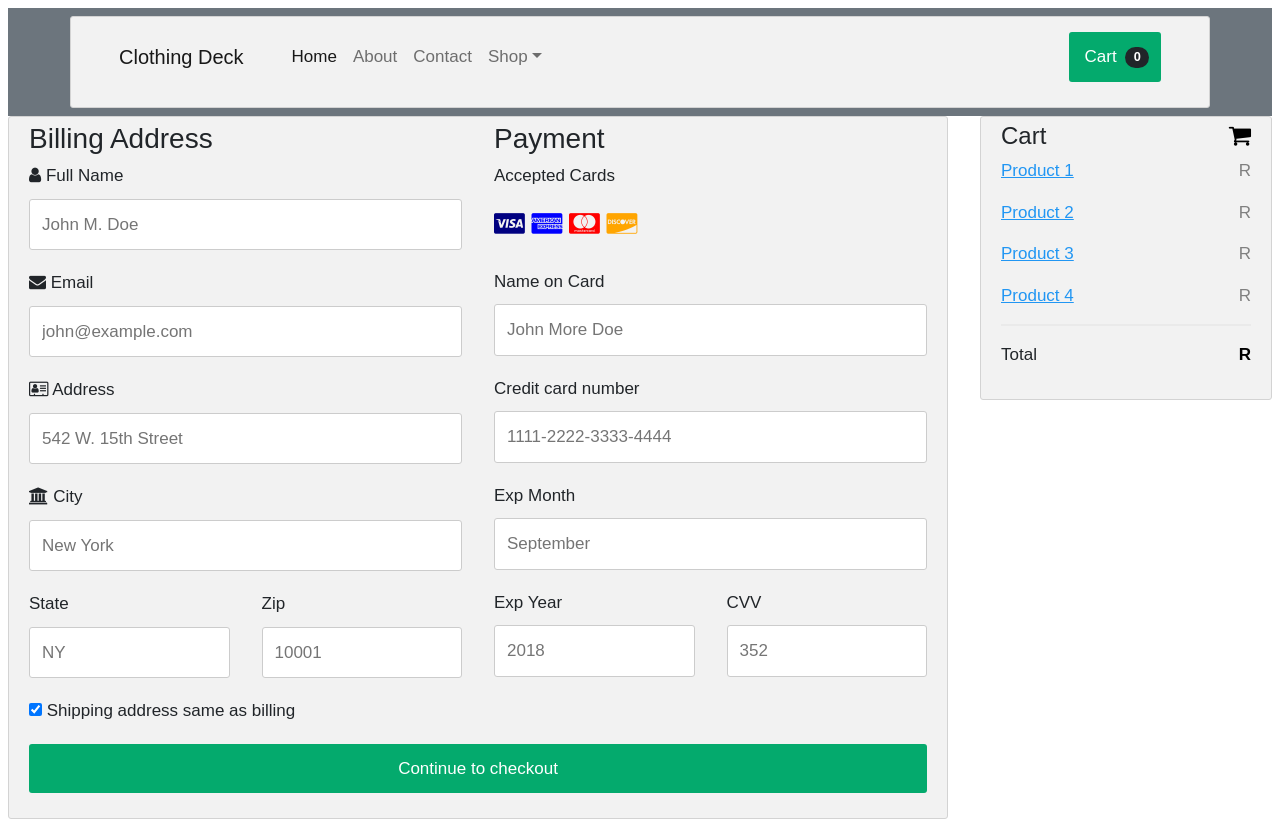
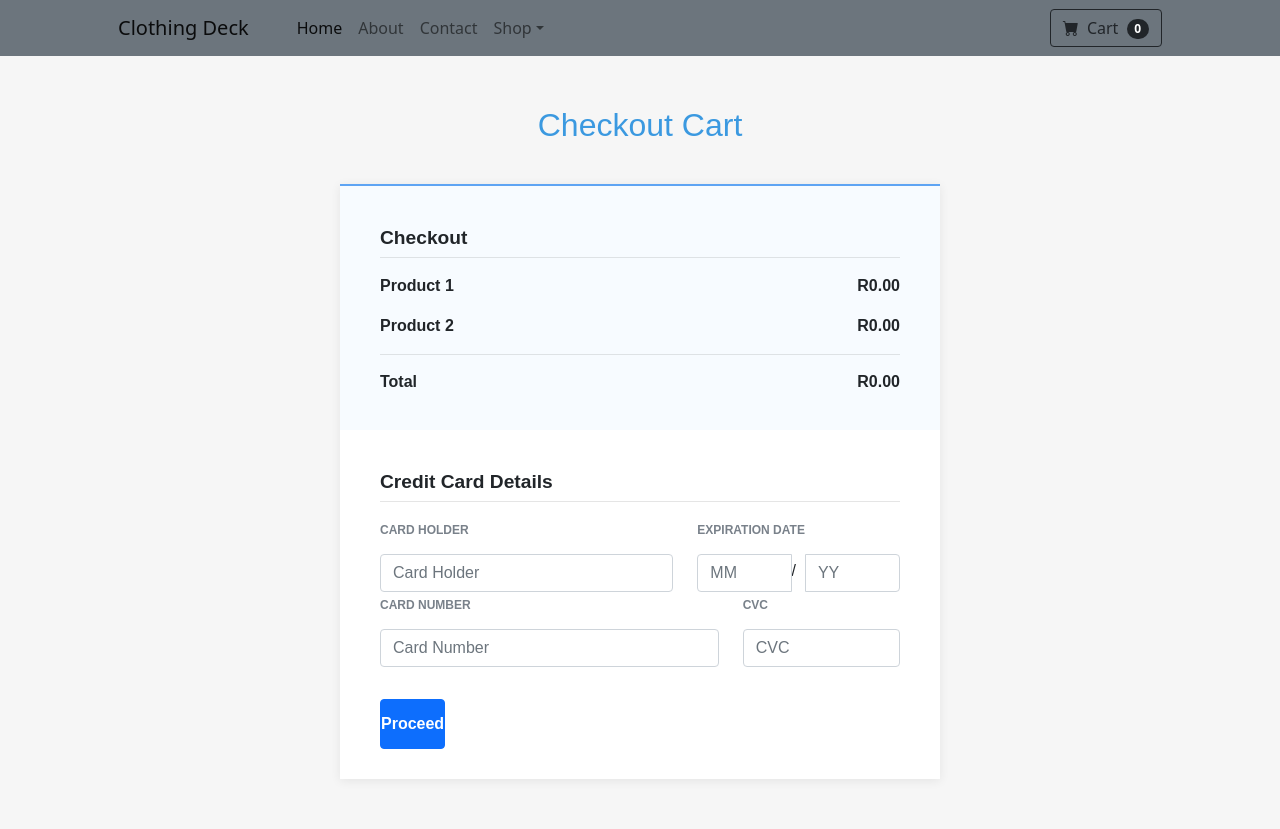
Before and after one commit to CameronBowen09/Git-Practice-Repository-Team-Website, a plain HTML site: page checkout.html in a window 1280 px wide. Drawn offline with nearby package versions, Linux system fonts and the light colour scheme.

Commit message:
checkout

```diff
--- a/checkout.html
+++ b/checkout.html
@@ -1,131 +1,41 @@
 <!DOCTYPE html>
-<html>
+<html lang="en">
+
 <head>
-<meta name="viewport" content="width=device-width, initial-scale=1">
-<link rel="stylesheet" href="https://cdnjs.cloudflare.com/ajax/libs/font-awesome/4.7.0/css/font-awesome.min.css">
+  <meta charset="utf-8" />
+  <meta name="viewport" content="width=device-width, initial-scale=1, shrink-to-fit=no" />
+  <meta name="description" content="" />
+  <meta name="author" content="" />
+  <title>Clothing Deck</title>
+  <!-- Favicon-->
+  <link rel="icon" type="image/x-icon" href="assets/icon.png" />
+  <!-- Bootstrap icons-->
+  <link href="https://cdn.jsdelivr.net/npm/bootstrap-icons@1.5.0/font/bootstrap-icons.css" rel="stylesheet" />
+  <!-- Core theme CSS (includes Bootstrap)-->
   <link href="css/styles.css" rel="stylesheet" />
-<style>
-body {
-  font-family: Arial;
-  font-size: 17px;
-  padding: 8px;
-}
+</head>
 
-* {
-  box-sizing: border-box;
-}
-
-.row {
-  display: -ms-flexbox; /* IE10 */
-  display: flex;
-  -ms-flex-wrap: wrap; /* IE10 */
-  flex-wrap: wrap;
-  margin: 0 -16px;
-}
-
-.col-25 {
-  -ms-flex: 25%; /* IE10 */
-  flex: 25%;
-}
-
-.col-50 {
-  -ms-flex: 50%; /* IE10 */
-  flex: 50%;
-}
-
-.col-75 {
-  -ms-flex: 75%; /* IE10 */
-  flex: 75%;
-}
-
-.col-25,
-.col-50,
-.col-75 {
-  padding: 0 16px;
-}
-
-.container {
-  background-color: #f2f2f2;
-  padding: 5px 20px 15px 20px;
-  border: 1px solid lightgrey;
-  border-radius: 3px;
-}
-
-input[type=text] {
-  width: 100%;
-  margin-bottom: 20px;
-  padding: 12px;
-  border: 1px solid #ccc;
-  border-radius: 3px;
-}
-
-label {
-  margin-bottom: 10px;
-  display: block;
-}
-
-.icon-container {
-  margin-bottom: 20px;
-  padding: 7px 0;
-  font-size: 24px;
-}
-
-.btn {
-  background-color: #04AA6D;
-  color: white;
-  padding: 12px;
-  margin: 10px 0;
-  border: none;
-  width: 100%;
-  border-radius: 3px;
-  cursor: pointer;
-  font-size: 17px;
-}
-
-.btn:hover {
-  background-color: #45a049;
-}
-
-a {
-  color: #2196F3;
-}
-
-hr {
-  border: 1px solid lightgrey;
-}
-
-span.price {
-  float: right;
-  color: grey;
-}
-
-/* Responsive layout - when the screen is less than 800px wide, make the two columns stack on top of each other instead of next to each other (also change the direction - make the "cart" column go on top) */
-@media (max-width: 800px) {
-  .row {
-    flex-direction: column-reverse;
-  }
-  .col-25 {
-    margin-bottom: 20px;
-  }
-}
-</style>
-</head>
 <body>
-
+  <!-- Navigation-->
   <nav class="navbar navbar-expand-lg bg-secondary navbar-light">
     <div class="container px-4 px-lg-5">
       <a class="navbar-brand" href="#!">Clothing Deck</a>
-            <button class="navbar-toggler" type="button" data-bs-toggle="collapse" data-bs-target="#navbarSupportedContent" aria-controls="navbarSupportedContent" aria-expanded="false" aria-label="Toggle navigation"><span class="navbar-toggler-icon"></span></button>
+      <button class="navbar-toggler" type="button" data-bs-toggle="collapse" data-bs-target="#navbarSupportedContent"
+        aria-controls="navbarSupportedContent" aria-expanded="false" aria-label="Toggle navigation"><span
+          class="navbar-toggler-icon"></span></button>
       <div class="collapse navbar-collapse" id="navbarSupportedContent">
         <ul class="navbar-nav me-auto mb-2 mb-lg-0 ms-lg-4">
           <li class="nav-item"><a class="nav-link active" aria-current="page" href="#!">Home</a></li>
-                    <li class="nav-item"><a class="nav-link" href="#!">About</a></li>
-                    <li class="nav-item"><a class="nav-link" href="#!">Contact</a></li>
+          <li class="nav-item"><a class="nav-link" href="#about">About</a></li>
+          <li class="nav-item"><a class="nav-link" href="#contact">Contact</a></li>
           <li class="nav-item dropdown">
-                        <a class="nav-link dropdown-toggle" id="navbarDropdown" href="#" role="button" data-bs-toggle="dropdown" aria-expanded="false">Shop</a>
+            <a class="nav-link dropdown-toggle" id="navbarDropdown" href="#" role="button" data-bs-toggle="dropdown"
+              aria-expanded="false">Shop</a>
             <ul class="dropdown-menu" aria-labelledby="navbarDropdown">
               <li><a class="dropdown-item" href="#!">All Products</a></li>
-                                <li><hr class="dropdown-divider" /></li>
+              <li>
+                <hr class="dropdown-divider" />
+              </li>
               <li><a class="dropdown-item" href="#!">Mens</a></li>
               <li><a class="dropdown-item" href="#!">Women</a></li>
             </ul>
@@ -142,82 +52,68 @@ span.price {
     </div>
   </nav>
 
+  <main class="page payment-page">
+    <section class="payment-form dark">
+      <div class="container">
+        <div class="block-heading">
+          <h2>Checkout Cart</h2>
+
+        </div>
+        <form>
+          <div class="products">
+            <h3 class="title">Checkout</h3>
+            <div class="item">
+              <span class="price">R0.00</span>
+              <p class="item-name">Product 1</p>
+              <p class="item-description"></p>
+            </div>
+            <div class="item">
+              <span class="price">R0.00</span>
+              <p class="item-name">Product 2</p>
+              <p class="item-description"></p>
+            </div>
+            <div class="total">Total<span class="price">R0.00</span></div>
+          </div>
+          <div class="card-details">
+            <h3 class="title">Credit Card Details</h3>
             <div class="row">
-  <div class="col-75">
-    <div class="container">
-      <form action="/action_page.php">
-
-        <div class="row">
-          <div class="col-50">
-            <h3>Billing Address</h3>
-            <label for="fname"><i class="fa fa-user"></i> Full Name</label>
-            <input type="text" id="fname" name="firstname" placeholder="John M. Doe">
-            <label for="email"><i class="fa fa-envelope"></i> Email</label>
-            <input type="text" id="email" name="email" placeholder="john@example.com">
-            <label for="adr"><i class="fa fa-address-card-o"></i> Address</label>
-            <input type="text" id="adr" name="address" placeholder="542 W. 15th Street">
-            <label for="city"><i class="fa fa-institution"></i> City</label>
-            <input type="text" id="city" name="city" placeholder="New York">
-
-            <div class="row">
-              <div class="col-50">
-                <label for="state">State</label>
-                <input type="text" id="state" name="state" placeholder="NY">
+              <div class="form-group col-sm-7">
+                <label for="card-holder">Card Holder</label>
+                <input id="card-holder" type="text" class="form-control" placeholder="Card Holder"
+                  aria-label="Card Holder" aria-describedby="basic-addon1">
               </div>
-              <div class="col-50">
-                <label for="zip">Zip</label>
-                <input type="text" id="zip" name="zip" placeholder="10001">
+              <div class="form-group col-sm-5">
+                <label for="">Expiration Date</label>
+                <div class="input-group expiration-date">
+                  <input type="text" class="form-control" placeholder="MM" aria-label="MM"
+                    aria-describedby="basic-addon1">
+                  <span class="date-separator">/</span>
+                  <input type="text" class="form-control" placeholder="YY" aria-label="YY"
+                    aria-describedby="basic-addon1">
+                </div>
+              </div>
+              <div class="form-group col-sm-8">
+                <label for="card-number">Card Number</label>
+                <input id="card-number" type="text" class="form-control" placeholder="Card Number"
+                  aria-label="Card Holder" aria-describedby="basic-addon1">
+              </div>
+              <div class="form-group col-sm-4">
+                <label for="cvc">CVC</label>
+                <input id="cvc" type="text" class="form-control" placeholder="CVC" aria-label="Card Holder"
+                  aria-describedby="basic-addon1">
+              </div>
+              <div class="form-group col-sm-12">
+                <button type="button" class="btn btn-primary btn-block">Proceed</button>
               </div>
             </div>
           </div>
-
-          <div class="col-50">
-            <h3>Payment</h3>
-            <label for="fname">Accepted Cards</label>
-            <div class="icon-container">
-              <i class="fa fa-cc-visa" style="color:navy;"></i>
-              <i class="fa fa-cc-amex" style="color:blue;"></i>
-              <i class="fa fa-cc-mastercard" style="color:red;"></i>
-              <i class="fa fa-cc-discover" style="color:orange;"></i>
-            </div>
-            <label for="cname">Name on Card</label>
-            <input type="text" id="cname" name="cardname" placeholder="John More Doe">
-            <label for="ccnum">Credit card number</label>
-            <input type="text" id="ccnum" name="cardnumber" placeholder="1111-2222-3333-4444">
-            <label for="expmonth">Exp Month</label>
-            <input type="text" id="expmonth" name="expmonth" placeholder="September">
-            <div class="row">
-              <div class="col-50">
-                <label for="expyear">Exp Year</label>
-                <input type="text" id="expyear" name="expyear" placeholder="2018">
-              </div>
-              <div class="col-50">
-                <label for="cvv">CVV</label>
-                <input type="text" id="cvv" name="cvv" placeholder="352">
-              </div>
-            </div>
-          </div>
-
-        </div>
-        <label>
-          <input type="checkbox" checked="checked" name="sameadr"> Shipping address same as billing
-        </label>
-        <input type="submit" value="Continue to checkout" class="btn">
         </form>
       </div>
-  </div>
-  <div class="col-25">
-    <div class="container">
-      <h4>Cart <span class="price" style="color:black"><i class="fa fa-shopping-cart"></i> <b></b></span></h4>
-      <p><a href="#">Product 1</a> <span class="price">R</span></p>
-      <p><a href="#">Product 2</a> <span class="price">R</span></p>
-      <p><a href="#">Product 3</a> <span class="price">R</span></p>
-      <p><a href="#">Product 4</a> <span class="price">R</span></p>
-      <hr>
-      <p>Total <span class="price" style="color:black"><b>R</b></span></p>
-    </div>
-  </div>
-</div>
+    </section>
+  </main>
+</body>
+<script src="https://code.jquery.com/jquery-3.2.1.min.js"></script>
+<script src="https://maxcdn.bootstrapcdn.com/bootstrap/4.0.0/js/bootstrap.min.js"></script>
+</body>
 
-</body>
 </html>
```
Also changed, not shown: index.html (+15 -12 lines), assets/icon.png (added), css/styles.css. Lines whose indentation alone changed are shown as unchanged.
